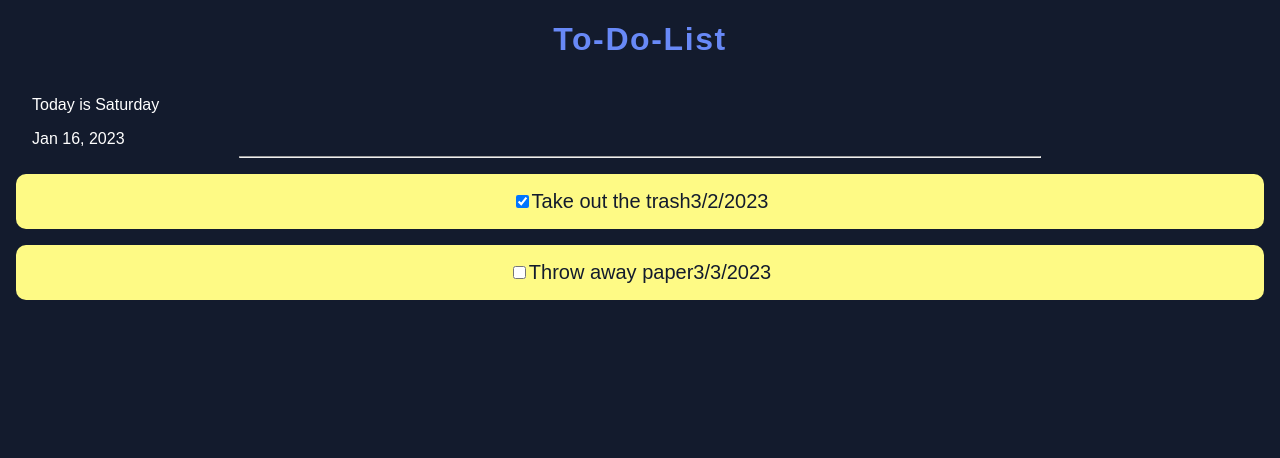
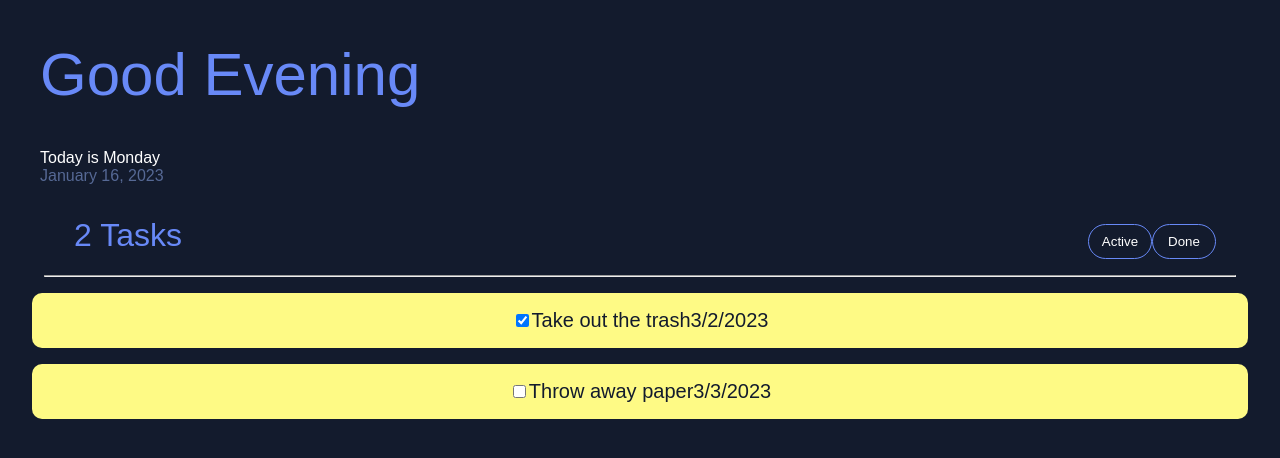
Before and after one commit to dilekbaykara/to-do-list, a React (Create React App) app: page / in a window 1280 px wide. Shown: the top 458 px of the page. Built offline with nearby package versions, Linux system fonts and the light colour scheme; a web font is replaced by a local one.

Commit message:
Added greeting to page, styled elements and added buttons

```diff
--- a/src/App.css
+++ b/src/App.css
@@ -12,16 +12,6 @@
   margin: 1rem;
   padding: 1rem;
   border-radius: 10px;
+  margin-left: 2rem;
+  margin-right: 2rem;
   }
-
-  .date-container {
-    display: flex;
-    align-items:flex-start;
-    flex-direction: column;
-    padding-left: 2rem;
-  }
-
-  .checkbox{
-
-
-  }
--- a/src/App.tsx
+++ b/src/App.tsx
@@ -1,5 +1,27 @@
 import "./App.css";
 //import { useState } from "react";//
+// Time of day Greeting for User at top of page
+function Greeting() {
+  let timeOfDay;
+  const date = new Date();
+  const hours = date.getHours();
+  const styles = {
+    fontSize: 60,
+
+  }
+
+  if (hours < 12) {
+    timeOfDay = 'Morning';
+  } else if (hours >= 12 && hours < 17) {
+    timeOfDay = 'Afternoon';
+  } else {
+    timeOfDay = 'Evening';
+  }
+
+  return (
+    <h1 style={styles}> Good {timeOfDay}</h1>
+  )
+};
 
 interface ToDo {
   title: string;
@@ -52,10 +74,22 @@ function ToDoItem(props: { toDo: ToDo }) {
 function App(): JSX.Element {
   return (
     <div className="App">
-      <h1>To-Do-List</h1>
+      <div className="greeting-container">
+      <Greeting/>
+      </div>
       <div className="date-container">
-      <p>Today is Saturday</p>
-      {new Date().toLocaleString("en-US", { month: "short", day: '2-digit'})}, {new Date().getFullYear()}
+      Today is {new Date().toLocaleString("en-US", { weekday: 'long'})}
+      <br/>
+      <div className="current-date">
+      {new Date().toLocaleString("en-US", { month: "long", day: '2-digit'})}, {new Date().getFullYear()}
+      </div>
+      </div>
+      <div className="task-container">
+      <div className="task-counter">2 Tasks</div>
+      <div className="status-container">
+        <button>Active</button>
+        <button>Done</button>
+      </div>
       </div>
       <hr/>
       <ToDoItem toDo={myToDo1} />
--- a/src/index.css
+++ b/src/index.css
@@ -10,11 +10,66 @@ body {
 }
 
 
+.greeting-container{
+  display: flex;
+  align-content: center;
+  justify-content: flex-start;
+  margin-left: 2.5rem;
+}
+
 h1{
+  font-family: elza, sans-serif;
+  font-weight: 500;
+  font-style: normal;
   color:#6889f7;
-  letter-spacing: .1rem;
 }
 
 hr{
-  width: 50rem;
+ display: flex;
+ margin-top: 1rem;
+ margin-bottom: 1rem;
+ width: 93%;
 }
+
+.date-container {
+  display: flex;
+  align-items:flex-start;
+  flex-direction: column;
+  padding-left: 2.5rem;
+  padding-right: 2rem;
+  margin: 0;
+}
+
+.current-date{
+  color:#566995;
+}
+
+.task-container {
+  display: grid;
+  grid-template-columns: repeat(5, 1fr);
+  margin-top: 2rem;
+  font-size: 2rem;
+  color:#6889f7;
+}
+
+.task-counter{
+  grid-column: 1;
+  grid-row: 1;
+}
+
+.status-container{
+  grid-column: 5;
+  grid-row: 1;
+}
+
+button{
+  font-family: elza, sans-serif;
+  font-weight: 400;
+  font-style: normal;
+  border: 1px solid #6889f7;
+  border-radius: 19px;
+  color:#ffff;
+  padding: 9px;
+  background-color: #131b2d;
+  width: 4rem;
+}
```
